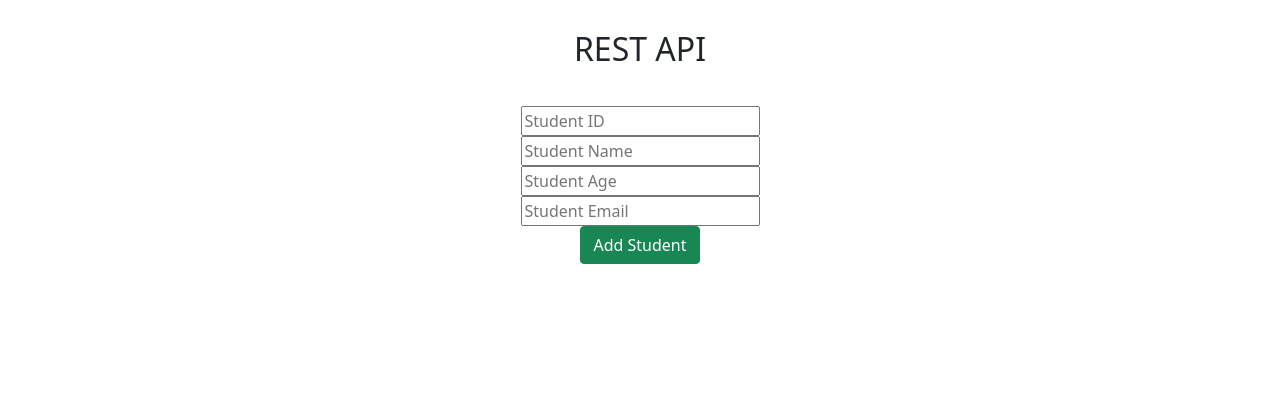
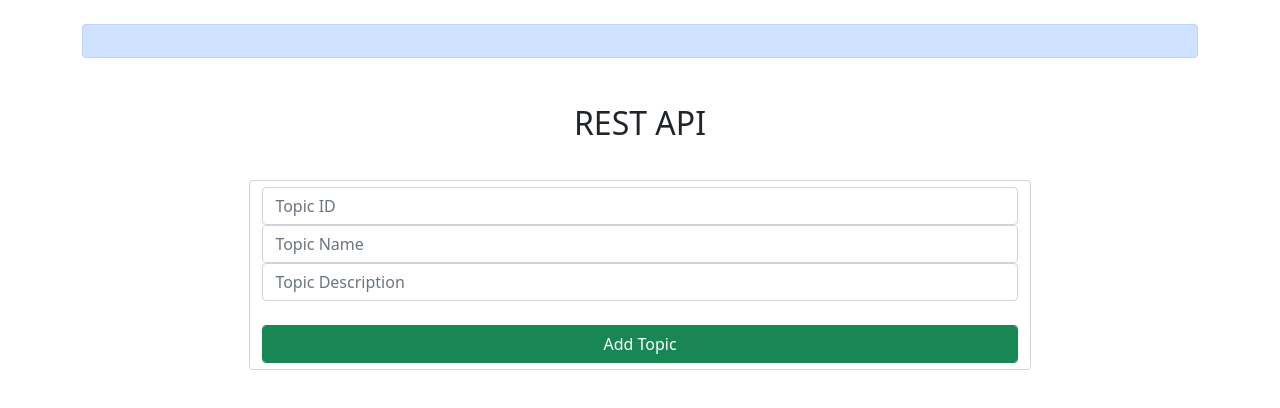
Before and after one commit to srijaytuladhar/Angular-JS-REST-API, an Angular app: page / in a window 1280 px wide. Shown: the top 408 px of the page. Built offline with nearby package versions, Linux system fonts and the light colour scheme; no server answers.

Commit message:
first commit

```diff
--- a/src/app/app.component.html
+++ b/src/app/app.component.html
@@ -1,50 +1,57 @@
-<div style="text-align: center;">
+
+<div >
+  <br>
+
+  <div class="alert alert-primary" role="alert">
+    {{ message }}
+  </div>
   <h1>{{title}}</h1>
-
-
-  <form class="add-form" (ngSubmit)="addStudent()">
-    <input type="text" placeholder="Student ID" name="id" [(ngModel)]="student.id"/><br>
-    <input type="text" placeholder="Student Name" name="name" [(ngModel)]="student.name"/><br>
-    <input type="text" placeholder="Student Age" name="age" [(ngModel)]="student.age"/><br>
-    <input type="text" placeholder="Student Email" name="email" [(ngModel)]="student.email"/><br>
-    <input type="submit" class="btn btn-success " value="Add Student">
-  </form>
-
+  <div style="display: flex; justify-content: center;">
+  <div style="width: 70%;">
+    <form class="add-form form-control" (ngSubmit)="addTopic()">
+      <input class="form-control" type="text" placeholder="Topic ID" name="id" [(ngModel)]="topic.id"/>
+      <input class="form-control" type="text" placeholder="Topic Name" name="name" [(ngModel)]="topic.name"/>
+      <input class="form-control" type="text" placeholder="Topic Description" name="description" [(ngModel)]="topic.description"/><br>
+      <input type="submit" class="btn btn-success form-control" value="Add Topic">
+    </form>
+  </div>
+</div>
 
 </div>
 <br><br>
 
 
-<div *ngFor = 'let student of students$'>
+<div *ngFor = 'let topic of topics$.topics'>
   <details>
-    <summary>Student ID: {{student.id}}</summary>
-    <b>Name:</b> {{student.name}}<br>
-    <b>Age:</b> {{student.age}}<br>
-    <b>Email:</b> {{student.email}}<br><br>
+    <summary>Topic ID: {{topic.id}}</summary>
 
-    <div class="input-group" style="width: 40%">
-      <div class="input-group-prepend">
-        <div class="input-group-text">Student Name</div>
-      </div>
-      <input type="text" class="form-control col-xs-4" placeholder="Student Name" [(ngModel)]="student.name" >
-    </div>
-    <div class="input-group" style="width: 40%">
-      <div class="input-group-prepend">
-        <div class="input-group-text">Student Age</div>
-      </div>
-      <input type="text" class="form-control col-xs-4" placeholder="Student Age" [(ngModel)]="student.age" >
-    </div>
-    <div class="input-group" style="width: 40%">
-      <div class="input-group-prepend">
-        <div class="input-group-text">Student Email</div>
-      </div>
-      <input type="text" class="form-control col-xs-4" placeholder="Student Email" [(ngModel)]="student.email" >
-    </div>
-    <div  style="width: 40%">
-      <button (click)="updateStudent(student.id, student)" class="btn btn-info form-control">Update Student with id: {{student.id}}</button>
-      <button (click)="onDelete(student)" class="btn btn-danger form-control">Delete Student with id: {{student.id}}</button>
+    <div hidden>
+      <b>Name:</b> {{topic.name}}<br>
+      <b>Description:</b> {{topic.description}}<br><br>
     </div>
 
+
+<div style="padding: 0px 15% 0px 15%;">
+
+    <div class="input-group" >
+      <div class="input-group-prepend">
+        <div class="input-group-text">Topic Name</div>
+      </div>
+      <input type="text" class="form-control col-xs-4" placeholder="Topic Name" [(ngModel)]="topic.name" >
+    </div>
+
+    <div class="input-group" >
+      <div class="input-group-prepend">
+        <div class="input-group-text">Topic Email</div>
+      </div>
+      <input type="text" class="form-control col-xs-4" placeholder="Topic Email" [(ngModel)]="topic.description" >
+    </div>
+
+    <div  >
+      <button (click)="updateTopic(topic.id, topic)" class="btn btn-info form-control">Update Topic with id: {{topic.id}}</button>
+      <button (click)="onDelete(topic)" class="btn btn-danger form-control">Delete Topic with id: {{topic.id}}</button>
+    </div>
+  </div>
   <br>
   </details>
 
--- a/src/app/app.component.ts
+++ b/src/app/app.component.ts
@@ -1,6 +1,6 @@
 import { Component, Input, OnInit } from '@angular/core';
 import { DataService } from './data.service';
-import { Student } from './student.model';
+import { Topic, Topics } from './topic.model';
 
 @Component({
   selector: 'app-root',
@@ -9,11 +9,11 @@ import { Student } from './student.model';
 })
 export class AppComponent implements OnInit{
 
-  student: Student = new Student;
+  topic: Topic = new Topic();
+  topics: Topic[] = [];
+  topics$: Topics = new Topics();
+  message: string = "";
 
-
-
-  students$: Student[] = [];
 
   constructor(private dataService: DataService) {
 
@@ -21,7 +21,12 @@ export class AppComponent implements OnInit{
   title: string = "REST API";
 
   ngOnInit() {
-    return this.dataService.getStudents().subscribe(data => this.students$ = data);
+    return this.dataService.getTopics()
+      .subscribe(data => {
+          this.topics$ = data
+
+          console.log(this.topics$);
+        });
   }
 
 
@@ -29,52 +34,55 @@ export class AppComponent implements OnInit{
     console.log("button will work soon....")
   }
 
-  onDelete(student: Student) {
-    // console.log(student)
-    this.dataService.deleteStudent(student)
+
+  onDelete(topic: Topic) {
+    this.dataService.deleteTopic(topic)
       .subscribe(
-        () => (this.students$ = this.students$.filter(s => s.id!= student.id))
+        () => (this.topics = this.topics.filter(s => s.id!= topic.id))
       );
 
-    console.log("student with id: " + student.id + " deleted!!");
+    console.log("Topic with id: " + topic.id + " deleted!!");
+    this.message = "Topic with id: " +topic.id+ " deleted successfully!!";
   }
 
 
 
-  addStudent() {
+  addTopic() {
 
 
-    let newStudent: Student = new Student();
+    let newTopic: Topic = new Topic();
 
-    if(!this.student.id) {
+    if(!this.topic.id) {
       alert('ID Cannot be empty!!');
       return;
     }
 
 
-    newStudent = this.student;
+    newTopic = this.topic;
 
-    this.dataService.addStudent(newStudent)
-    .subscribe(data => (this.students$.push(newStudent)));
+    this.dataService.addTopic(newTopic)
+    .subscribe(data => (this.topics.push(newTopic)));
 
-    console.log(this.student);
+    console.log(this.topic);
 
-    this.student = new Student();
+    this.topic = new Topic();
 
+    this.message = "Topic added successfully!!";
 
   }
 
-  updateStudent(id: string, student: Student) {
+  updateTopic(id: string, topic: Topic) {
 
-    let updateStudent: Student = new Student();
+    let updateTopic: Topic = new Topic();
 
-    updateStudent = student;
-    // console.log(id);
-    // console.log(updateStudent);
-    console.log("Student with id: " +id+ " updated successfully!!")
 
-    this.dataService.updateStudent(id, updateStudent)
-      .subscribe(data => (this.students$.push(updateStudent)));
+    updateTopic = topic;
+    console.log("Topic with id: " +id+ " updated successfully!!")
+
+    this.dataService.updateTopic(id, updateTopic)
+      .subscribe(data => (this.topics.push(updateTopic)));
+
+    this.message = "Topic with id: " +id+ " updated successfully!!";
   }
 
 
--- a/src/app/data.service.ts
+++ b/src/app/data.service.ts
@@ -1,7 +1,7 @@
 import { HttpClient, HttpHeaders } from '@angular/common/http';
 import { Injectable } from '@angular/core';
 import { Observable } from 'rxjs';
-import { Student } from './student.model';
+import { Topic, Topics } from './topic.model';
 
 const httpOptions = {
   headers: new HttpHeaders({
@@ -13,7 +13,7 @@ const httpOptions = {
   providedIn: 'root'
 })
 export class DataService {
-  apiUrl = "http://localhost:8080/students/";
+  apiUrl = "http://localhost:9000/topics/";
 
 
 
@@ -21,26 +21,26 @@ export class DataService {
 
   }
 
-  getStudents() {
-    return this.http.get<Student[]>(this.apiUrl);
+  getTopics() {
+    return this.http.get<Topics>(this.apiUrl);
 
   }
 
 
-  deleteStudent(student: Student): Observable<Student> {
-    const url = `${this.apiUrl}${student.id}`;
-    return this.http.delete<Student>(url);
+  deleteTopic(topic: Topic): Observable<Topic> {
+    const url = `${this.apiUrl}${topic.id}`;
+    return this.http.delete<Topic>(url);
 
   }
 
-  addStudent(student: Student): Observable<Student> {
+  addTopic(topic: Topic): Observable<Topic> {
     // console.log(student);
-    return this.http.post<Student>(this.apiUrl, student, httpOptions);
+    return this.http.post<Topic>(this.apiUrl, topic, httpOptions);
   }
 
-  updateStudent(id: string, student: Student): Observable<Student> {
+  updateTopic(id: string, topic: Topic): Observable<Topic> {
     //const url = `${this.apiUrl}${student.id}`;
-    return this.http.put<Student>(this.apiUrl + id, student, httpOptions);
+    return this.http.put<Topic>(this.apiUrl + id, topic, httpOptions);
 
   }
 
--- a/src/app/student.model.ts
+++ /dev/null
@@ -1,10 +0,0 @@
-export class Student {
-    id: string = "";
-    name: string = "";
-    age: string = "";
-    email: string = "";
-
-
-
-
-}
--- /dev/null
+++ b/src/app/topic.model.ts
@@ -0,0 +1,10 @@
+export class Topic {
+    id: string = "";
+    name: string = "";
+    description: string = "";
+}
+
+export class Topics {
+    topics: Topic[] = [];
+    topic: Topic = new Topic();
+}
--- a/src/index.html
+++ b/src/index.html
@@ -11,7 +11,7 @@
 <script src="https://cdn.jsdelivr.net/npm/bootstrap@5.0.1/dist/js/bootstrap.min.js" integrity="sha384-Atwg2Pkwv9vp0ygtn1JAojH0nYbwNJLPhwyoVbhoPwBhjQPR5VtM2+xf0Uwh9KtT" crossorigin="anonymous"></script>
 </head>
 <body>
-  <div class="container">
+  <div class="container text-center" >
     <app-root></app-root>
   </div>
 </body>
```
